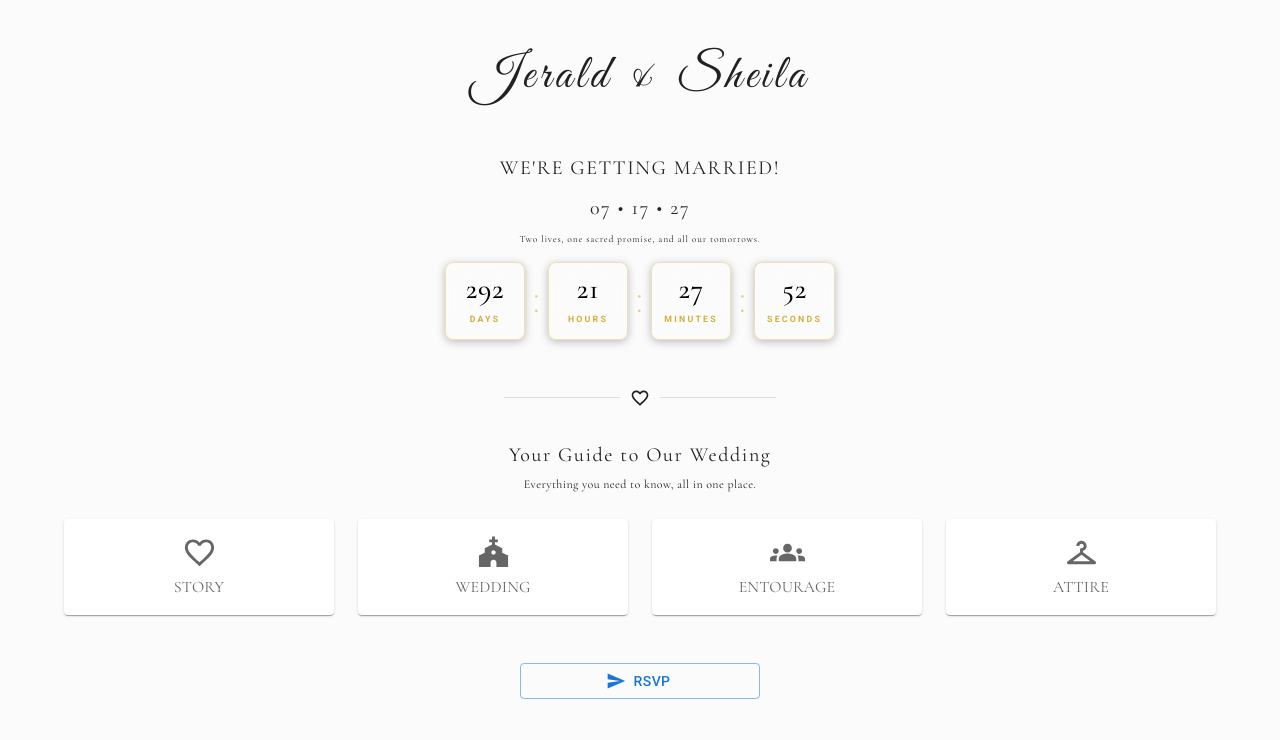
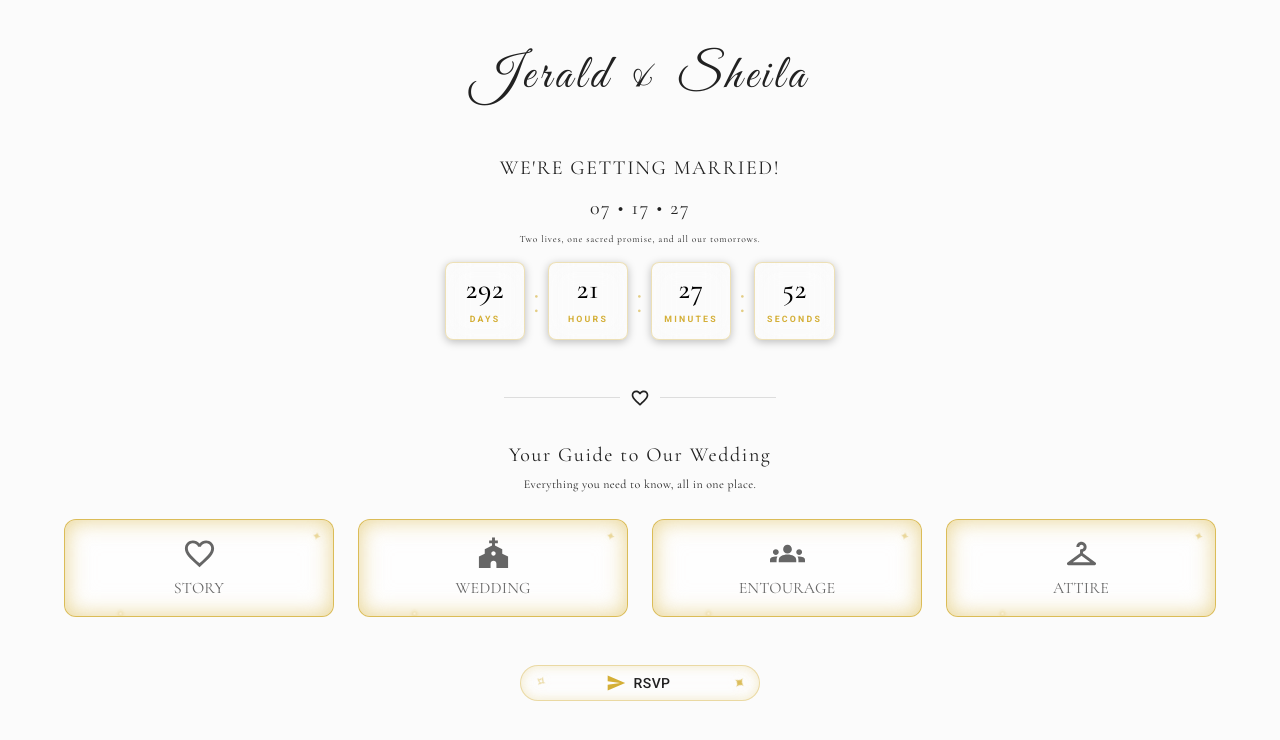
Before and after one commit to gutierrezjeralds/wedding-invitation, a React (Vite) app in the folder client/: page /home in a window 1280 px wide. Shown: the top 740 px of the page. Built offline with nearby package versions, Linux system fonts and the light colour scheme; a web font is replaced by a local one.

Commit message:
Adding button sparkling

```diff
--- a/client/src/components/views/contents/Home.jsx
+++ b/client/src/components/views/contents/Home.jsx
@@ -1,10 +1,10 @@
-import React, { useState } from 'react';
-import { Link as RouterLink } from 'react-router-dom';
-import { Container, Box, Divider, Grid, Paper, styled , Link, Button} from '@mui/material';
-import { FavoriteBorder, Favorite, Church, Groups, Checkroom, Send } from '@mui/icons-material';
+import React from 'react';
+import { Container, Box, Divider, Grid, Paper, styled } from '@mui/material';
+import { FavoriteBorder, Church, Groups, Checkroom } from '@mui/icons-material';
 import { Text } from '../utils/CustomComponents';
 import Countdown from '../utils/Countdown';
 import { CONTENT, CONTENT_HOME } from '../utils/Constants';
+import { SparklingCardLink, SparklingRsvpButton } from '../utils/SparklingComponents';
 
 export default function Home() {
     const Item = styled(Paper)(({ theme }) => ({
@@ -60,8 +60,7 @@ export default function Home() {
                         <Text
                             letterSpacing="wide"
                             variant="h6"
-                            className="text-uppercase
-                            cormorant-garamond-regular mt-5"
+                            className="text-uppercase cormorant-garamond-regular mt-5"
                             textKey={CONTENT_HOME.GETTINGMARRIED}
                         />
 
@@ -80,8 +79,8 @@ export default function Home() {
 
                         <Countdown />
 
-                        <Divider component="div" role="presentation" className='p-4 m-auto' sx={{width: "20rem"}}>
-                            <FavoriteBorder fontSize="small" className='mt-2' />
+                        <Divider component="div" role="presentation" className="p-4 m-auto" sx={{ width: '20rem' }}>
+                            <FavoriteBorder fontSize="small" className="mt-2" />
                         </Divider>
 
                         <Text
@@ -97,17 +96,13 @@ export default function Home() {
                             textKey={CONTENT_HOME.PAGE_SUBTITLE}
                         />
 
+                        {/* Navigation Grid with Sparkling Cards */}
                         <Grid container rowSpacing={1} columnSpacing={{ xs: 1, sm: 2, md: 3 }} className="mt-4">
                             {oItemNav.map((item) => {
                                 const IconComponent = item.icon;
                                 return (
                                     <Grid size={{ xs: 6, sm: 3 }} key={item.id}>
-                                        <Link
-                                            component={RouterLink}
-                                            to={item.to}
-                                            underline="none"
-                                            sx={{ color: 'inherit', display: 'block' }}
-                                        >
+                                        <SparklingCardLink to={item.to}>
                                             <Item className="py-3">
                                                 <IconComponent fontSize="large" />
                                                 <Text
@@ -115,15 +110,14 @@ export default function Home() {
                                                     textKey={item.labelKey}
                                                 />
                                             </Item>
-                                        </Link>
+                                        </SparklingCardLink>
                                     </Grid>
                                 );
                             })}
                         </Grid>
 
-                        <Button variant="outlined" className="mt-5" startIcon={<Send />} sx={{width: "15rem"}}>
-                            {CONTENT.TITLE_RSVP}
-                        </Button>
+                        {/* Sparkling RSVP Button */}
+                        <SparklingRsvpButton to="/rsvp" />
                     </Box>
                 </Container>
             </Box>
--- /dev/null
+++ b/client/src/components/views/utils/SparklingComponents.jsx
@@ -0,0 +1,215 @@
+import React from 'react';
+import { Link as RouterLink } from 'react-router-dom';
+import { Button, Link, Box } from '@mui/material';
+import { Send } from '@mui/icons-material';
+import { CONTENT } from '../utils/Constants';
+
+// Elegant internal animations (No linear loading sweeps)
+const enchantedKeyframes = {
+    // Gentle golden breathing glow strictly inside the border
+    '@keyframes innerGoldPulse': {
+        '0%, 100%': {
+            boxShadow: 'inset 0 0 10px rgba(212, 175, 55, 0.25), inset 0 0 20px rgba(255, 248, 231, 0.15)',
+            borderColor: 'rgba(212, 175, 55, 0.45)',
+        },
+        '50%': {
+            boxShadow: 'inset 0 0 22px rgba(212, 175, 55, 0.55), inset 0 0 30px rgba(255, 248, 231, 0.35)',
+            borderColor: 'rgba(212, 175, 55, 0.85)',
+        },
+    },
+    // Soft twinkle for corner stars
+    '@keyframes starTwinkle': {
+        '0%, 100%': {
+            opacity: 0.25,
+            transform: 'scale(0.7) rotate(0deg)',
+            filter: 'drop-shadow(0 0 2px rgba(212, 175, 55, 0.3))',
+        },
+        '50%': {
+            opacity: 0.95,
+            transform: 'scale(1.25) rotate(45deg)',
+            filter: 'drop-shadow(0 0 6px rgba(255, 248, 231, 0.8))',
+        },
+    },
+    // Floating internal fairy dust specks
+    '@keyframes fairyDustRise': {
+        '0%': {
+            transform: 'translateY(120%) scale(0.3)',
+            opacity: 0,
+        },
+        '50%': {
+            opacity: 0.85,
+            transform: 'translateY(20%) scale(1.1)',
+        },
+        '100%': {
+            transform: 'translateY(-120%) scale(0.2)',
+            opacity: 0,
+        },
+    },
+};
+
+/**
+ * 1. Enchanted Glass Card Link
+ */
+export function SparklingCardLink({ to, children, className = '' }) {
+    return (
+        <Link
+            component={RouterLink}
+            to={to}
+            underline="none"
+            className={className}
+            sx={{
+                color: 'inherit',
+                display: 'block',
+                position: 'relative',
+                borderRadius: '12px',
+                border: '1px solid rgba(212, 175, 55, 0.4)',
+                background: 'rgba(255, 255, 255, 0.65)',
+                backdropFilter: 'blur(6px)',
+                overflow: 'hidden', // Keeps all magic inside
+                transition: 'all 0.35s ease-in-out',
+
+                // Pure internal golden aura
+                animation: 'innerGoldPulse 3.5s infinite ease-in-out',
+                ...enchantedKeyframes,
+
+                // Top-Right Twinkling Star
+                '&::after': {
+                    content: '"✦"',
+                    position: 'absolute',
+                    top: '6px',
+                    right: '10px',
+                    fontSize: '0.85rem',
+                    color: '#D4AF37',
+                    pointerEvents: 'none',
+                    zIndex: 4,
+                    animation: 'starTwinkle 2.5s infinite ease-in-out',
+                },
+
+                '&:hover': {
+                    transform: 'translateY(-4px)',
+                    background: 'rgba(255, 255, 255, 0.85)',
+                    '& .fairy-dust-particle': {
+                        animationDuration: '2s',
+                    },
+                },
+
+                '& .MuiPaper-root': {
+                    position: 'relative',
+                    zIndex: 1,
+                    backgroundColor: 'transparent',
+                },
+            }}
+        >
+            {/* Embedded Floating Fairy Dust Sparkles inside Content Box */}
+            <Box
+                className="fairy-dust-particle"
+                sx={{
+                    position: 'absolute',
+                    left: '20%',
+                    bottom: 0,
+                    width: '3px',
+                    height: '3px',
+                    borderRadius: '50%',
+                    backgroundColor: '#FFF8E7',
+                    boxShadow: '0 0 5px 1px #D4AF37',
+                    pointerEvents: 'none',
+                    zIndex: 3,
+                    animation: 'fairyDustRise 3.2s infinite ease-in-out',
+                }}
+            />
+            <Box
+                className="fairy-dust-particle"
+                sx={{
+                    position: 'absolute',
+                    right: '25%',
+                    bottom: 0,
+                    width: '4px',
+                    height: '4px',
+                    borderRadius: '50%',
+                    backgroundColor: '#FFF',
+                    boxShadow: '0 0 6px 1px #FFF8E7',
+                    pointerEvents: 'none',
+                    zIndex: 3,
+                    animation: 'fairyDustRise 3.8s infinite ease-in-out 1.4s',
+                }}
+            />
+
+            {children}
+        </Link>
+    );
+}
+
+/**
+ * 2. Enchanted RSVP Button
+ */
+export function SparklingRsvpButton({
+    to = '/rsvp',
+    onClick,
+    children = CONTENT.TITLE_RSVP,
+    className = 'mt-5',
+    sx = {}
+}) {
+    return (
+        <Button
+            variant="outlined"
+            component={to ? RouterLink : 'button'}
+            to={to}
+            onClick={onClick}
+            className={className}
+            startIcon={<Send sx={{ transition: 'transform 0.3s ease', color: '#D4AF37' }} />}
+            sx={{
+                width: '15rem',
+                position: 'relative',
+                borderRadius: '25px',
+                overflow: 'hidden', // Strictly contained inside
+                borderWidth: '1.5px',
+                borderColor: '#D4AF37',
+                color: 'inherit',
+                background: 'rgba(255, 255, 255, 0.4)',
+                backdropFilter: 'blur(4px)',
+
+                animation: 'innerGoldPulse 2.8s infinite ease-in-out',
+                transition: 'all 0.35s ease-in-out',
+                ...enchantedKeyframes,
+
+                // Top-Left Twinkling Star
+                '&::before': {
+                    content: '"✧"',
+                    position: 'absolute',
+                    top: '5px',
+                    left: '14px',
+                    fontSize: '0.8rem',
+                    color: '#D4AF37',
+                    animation: 'starTwinkle 2.2s infinite ease-in-out 0.4s',
+                    pointerEvents: 'none',
+                    zIndex: 3,
+                },
+
+                // Bottom-Right Twinkling Star
+                '&::after': {
+                    content: '"✦"',
+                    position: 'absolute',
+                    bottom: '5px',
+                    right: '14px',
+                    fontSize: '0.85rem',
+                    color: '#D4AF37',
+                    animation: 'starTwinkle 2.6s infinite ease-in-out 1.2s',
+                    pointerEvents: 'none',
+                    zIndex: 3,
+                },
+
+                '&:hover': {
+                    transform: 'scale(1.02)',
+                    borderColor: '#AA7C11',
+                    backgroundColor: 'rgba(212, 175, 55, 0.12)',
+                    '& .MuiButton-startIcon': {
+                        transform: 'translateX(3px) rotate(-10deg)',
+                    },
+                },
+                ...sx,
+            }}
+        >
+            {children}
+        </Button>
+    );
+}
```
Lines whose indentation alone changed are shown as unchanged.
